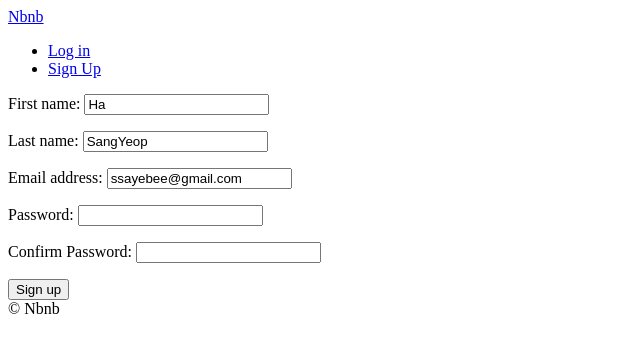
After one commit to ssayebee/airbnb-clone, a Django app: page /users/signup in a window 1280 px wide. The commit adds this page. Shown: the top 353 px of the page, without its empty margins (0-640 px from the left). Run offline with Django 3.2, Linux system fonts and the light colour scheme.

Commit message:
Add SignUp with Django ModelForms

```diff
--- a/templates/partials/nav.html
+++ b/templates/partials/nav.html
@@ -4,6 +4,7 @@
   {% if user.is_authenticated %}
     <li><a href="{% url "users:logout" %}">Log out</a></li>
   {% else %}
-    <li><a href="{% url "users:login" %}">Login</a></li>
+    <li><a href="{% url "users:login" %}">Log in</a></li>
+    <li><a href="{% url "users:signup" %}">Sign Up</a></li>
   {% endif %}
 </ul>
--- /dev/null
+++ b/templates/users/signup.html
@@ -0,0 +1,16 @@
+{% extends "base.html" %}
+
+{% block page_name %}
+  Sign Up
+{% endblock page_name %}
+
+{% block search-bar %}
+{% endblock search-bar %}
+
+{% block content %}
+  <form method="POST" action="{% url "users:signup" %}">
+      {% csrf_token %}
+      {{form.as_p}}
+      <button>Sign up</button>
+  </form>
+{% endblock content %}
--- a/users/forms.py
+++ b/users/forms.py
@@ -18,3 +18,29 @@ class LoginForm(forms.Form):
                 self.add_error("password", forms.ValidationError("Password is wrong"))
         except models.User.DoesNotExist:
             self.add_error("email", forms.ValidationError("User does not exist"))
+
+
+class SignUpForm(forms.ModelForm):
+    class Meta:
+        model = models.User
+        fields = ("first_name", "last_name", "email")
+
+    password = forms.CharField(widget=forms.PasswordInput)
+    password1 = forms.CharField(widget=forms.PasswordInput, label="Confirm Password")
+
+    def clean_password1(self):
+        password = self.cleaned_data.get("password")
+        password1 = self.cleaned_data.get("password1")
+
+        if password != password1:
+            raise forms.ValidationError("Password confirmation does not match")
+        else:
+            return password
+
+    def save(self, *args, **kwargs):
+        email = self.cleaned_data.get("email")
+        password = self.cleaned_data.get("password")
+        user = super().save(commit=False)
+        user.username = email
+        user.set_password(password)
+        user.save()
--- a/users/models.py
+++ b/users/models.py
@@ -36,6 +36,10 @@ class User(AbstractUser):
     gender = models.CharField(choices=GENDER_CHOICES, max_length=10, blank=True)
     bio = models.TextField(blank=True)
     birthdate = models.DateField(blank=True, null=True)
-    language = models.CharField(choices=LANGUAGE_CHOICES, max_length=2, blank=True)
-    currency = models.CharField(choices=CURRENCY_CHOICES, max_length=3, blank=True)
+    language = models.CharField(
+        choices=LANGUAGE_CHOICES, max_length=2, blank=True, default=LANGUAGE_KOREAN
+    )
+    currency = models.CharField(
+        choices=CURRENCY_CHOICES, max_length=3, blank=True, default=CURRENCY_KRW
+    )
     superhost = models.BooleanField(default=False)
--- a/users/urls.py
+++ b/users/urls.py
@@ -6,4 +6,5 @@ app_name = "users"
 urlpatterns = [
     path("login", views.LoginView.as_view(), name="login"),
     path("logout", views.log_out, name="logout"),
+    path("signup", views.SignUpView.as_view(), name="signup"),
 ]
--- a/users/views.py
+++ b/users/views.py
@@ -24,3 +24,24 @@ class LoginView(FormView):
 def log_out(request):
     logout(request)
     return redirect(reverse("core:home"))
+
+
+class SignUpView(FormView):
+
+    template_name = "users/signup.html"
+    form_class = forms.SignUpForm
+    success_url = reverse_lazy("core:home")
+    initial = {
+        "first_name": "Ha",
+        "last_name": "SangYeop",
+        "email": "ssayebee@gmail.com",
+    }
+
+    def form_valid(self, form):
+        form.save()
+        email = form.cleaned_data.get("email")
+        password = form.cleaned_data.get("password")
+        user = authenticate(self.request, username=email, password=password)
+        if user is not None:
+            login(self.request, user)
+        return super().form_valid(form)
```
